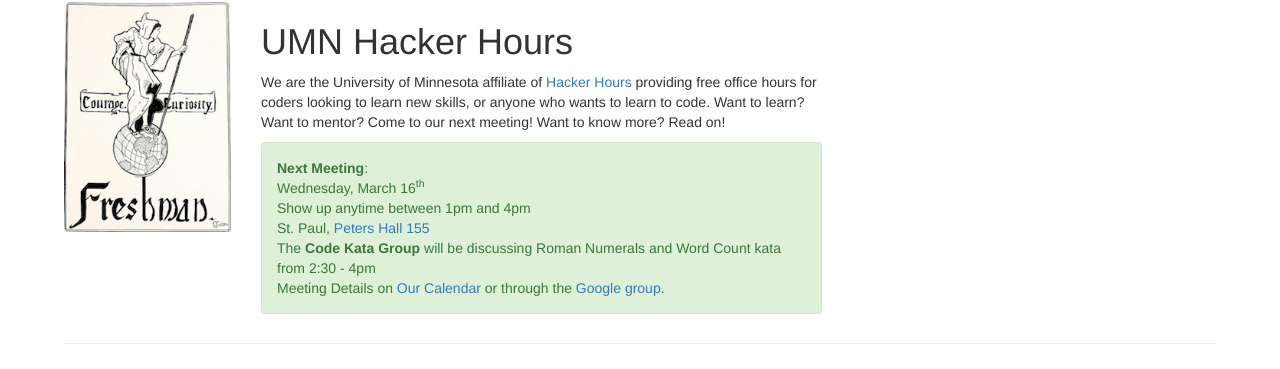
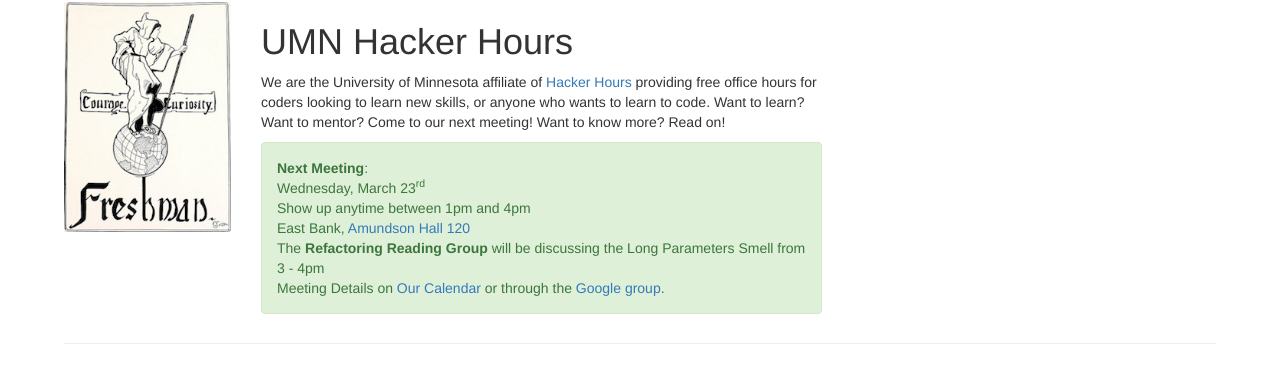
Before and after one commit to umnhackerhours/umnhackerhours.github.io, a Jekyll site: the page built from index.markdown, in a window 1280 px wide. Shown: the part 102-471 px from the top of the page. Built offline with Jekyll 4.4.1, drawn with Linux system fonts in a browser that asks for light colours.

Commit message:
march 23rd meeting

```diff
--- a/index.markdown
+++ b/index.markdown
@@ -13,7 +13,7 @@ description: Home
       <div class="alert alert-success" role="alert">
         <a class="anchor" id="next_meeting"></a>
         <strong>Next Meeting</strong>:<br />
-        Wednesday, March 16<sup>th</sup><br />
+        Wednesday, March 23<sup>rd</sup><br />
         Show up anytime between 1pm and 4pm<br />
         <!-- East Bank, <a href="http://campusmaps.umn.edu/amundson-hall">Amundson Hall 120</a><br /> -->
         <!-- West Bank, <a href="http://campusmaps.umn.edu/blegen-hall">Blegen Hall 317</a><br /> -->
@@ -21,8 +21,8 @@ description: Home
         <!-- The <strong>Code Kata Group</strong> will be discussing the <a href="https://github.com/exercism/x-common/blob/master/bob.md">Bob kata</a> from 2:30 - 4pm<br /> -->
         <!-- The <strong>Refactoring Reading Group</strong> will be discussing the <a href="https://refactoring.guru/smells/long-method">Long Method Smell</a> from 3 - 4pm<br /> -->
 
-        St. Paul, <a href="http://campusmaps.umn.edu/peters-hall">Peters Hall 155</a><br />
-        The <strong>Code Kata Group</strong> will be discussing Roman Numerals and Word Count kata from 2:30 - 4pm<br />
+        East Bank, <a href="http://campusmaps.umn.edu/amundson-hall">Amundson Hall 120</a><br />
+        The <strong>Refactoring Reading Group</strong> will be discussing the Long Parameters Smell from 3 - 4pm<br />
         Meeting Details on <a href="https://www.google.com/calendar/embed?src=umn.edu_ii9odmho4m63bsq19879mu0iis%40group.calendar.google.com&ctz=America/Chicago">Our Calendar</a> or through the <a href='https://groups.google.com/a/umn.edu/d/hackerhours'>Google group</a>.
       </div>
     </div>
```
